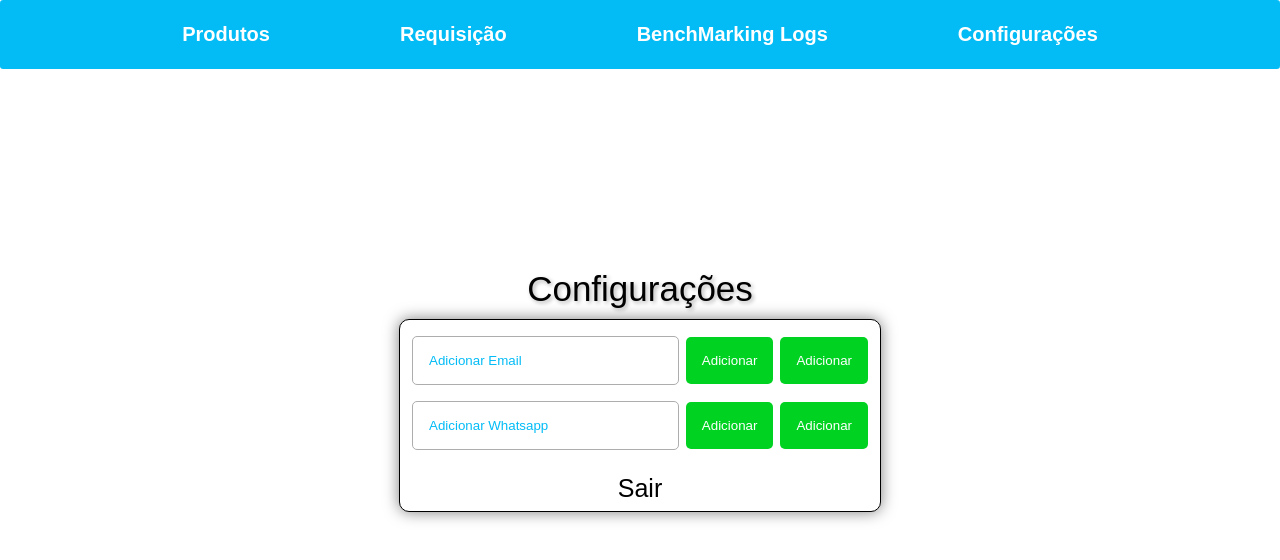
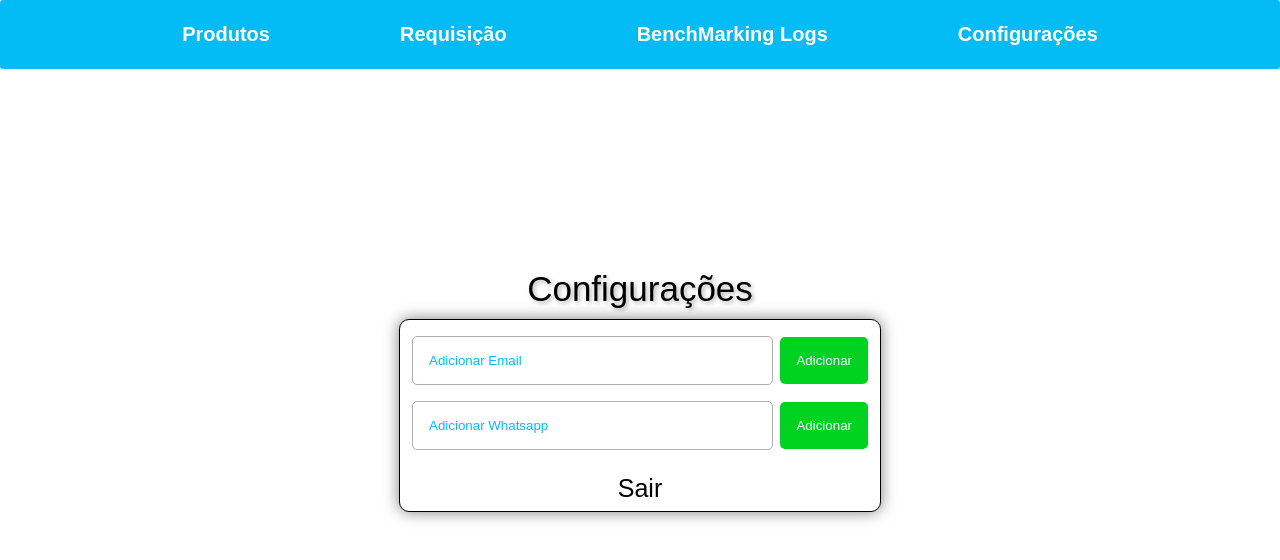
Before and after one commit to Aislann/AlmoxarifadoInteligente, a React (Vite) app: page /Configuracoes in a window 1280 px wide. Shown: the top 560 px of the page. Built offline with nearby package versions, Linux system fonts and the light colour scheme.

Commit message:
mudando ConfigDados.jsx

```diff
--- a/src/components/Configuracoes/ConfigDados.jsx
+++ b/src/components/Configuracoes/ConfigDados.jsx
@@ -2,8 +2,6 @@ import React, { useState } from 'react';
 import { Link } from 'react-router-dom';
 import './ConfigDadosStyle.css';
 import NavbarLinks from '../Navbar/NavbarLinks';
-import { salvarEmail } from './js/email';
-import { salvarWhatsapp } from './js/zap';
 
 const ConfigDados = () => {
     const [emailVisivel, setEmailVisivel] = useState(true);
@@ -32,11 +30,7 @@ const ConfigDados = () => {
                             <input type="email" placeholder="Digite seu e-mail..." />
                         )}
 
-
-                        <button className='add' onClick={salvarEmail} >Adicionar</button>
-
                         <button className='add' >Adicionar</button>
-
 
                     </div>
                     <div className='campoZap'>
@@ -46,11 +40,7 @@ const ConfigDados = () => {
                             <input type="tel" placeholder="Digite seu número..." />
                         )}
 
-
-                        <button className='add' onClick={salvarWhatsapp} >Adicionar</button>
-
                         <button className='add' >Adicionar</button>
-
                     </div>
                     <Link to={"/"} className='link-sair'>
                         <span className='sair'>Sair</span>
```
